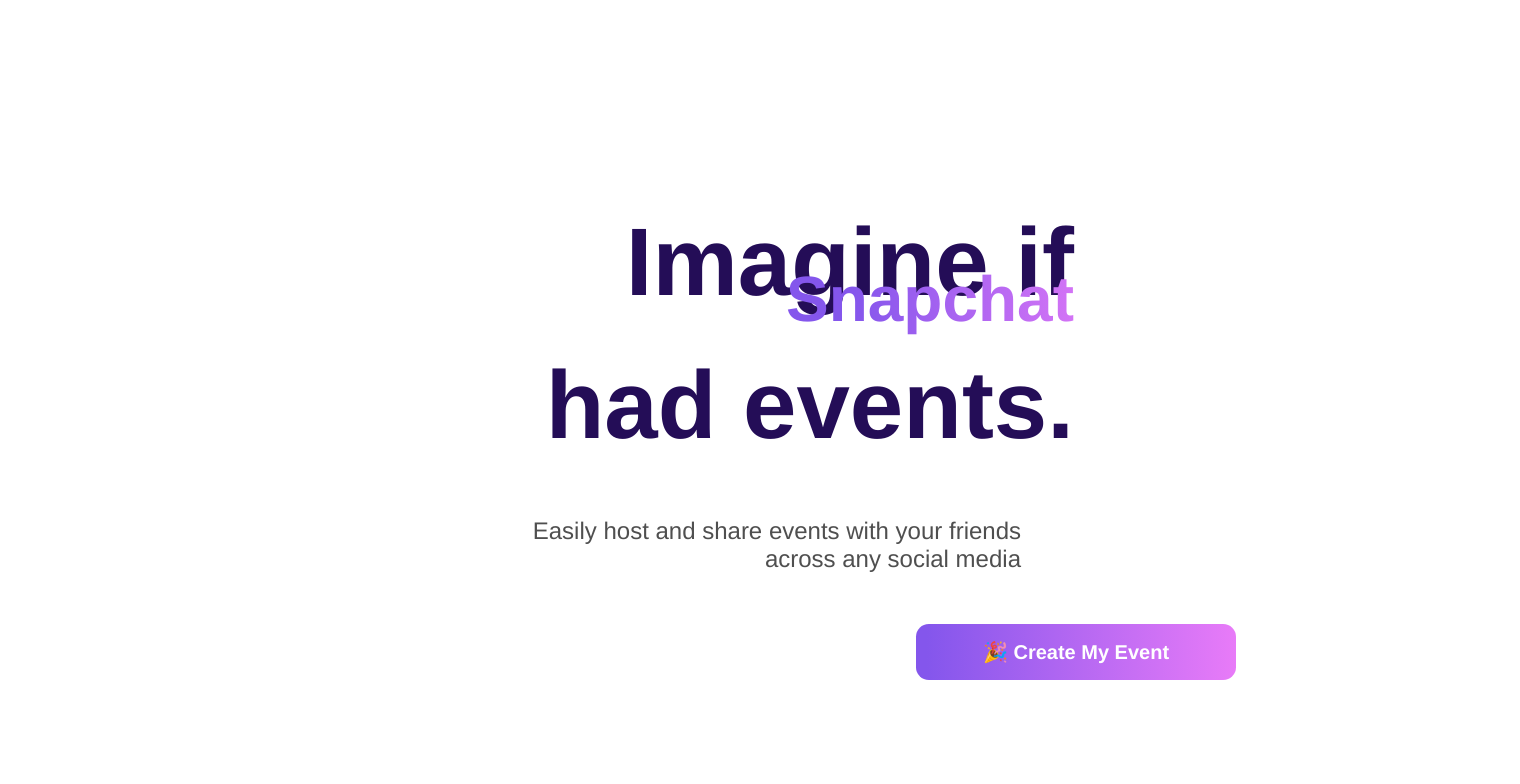
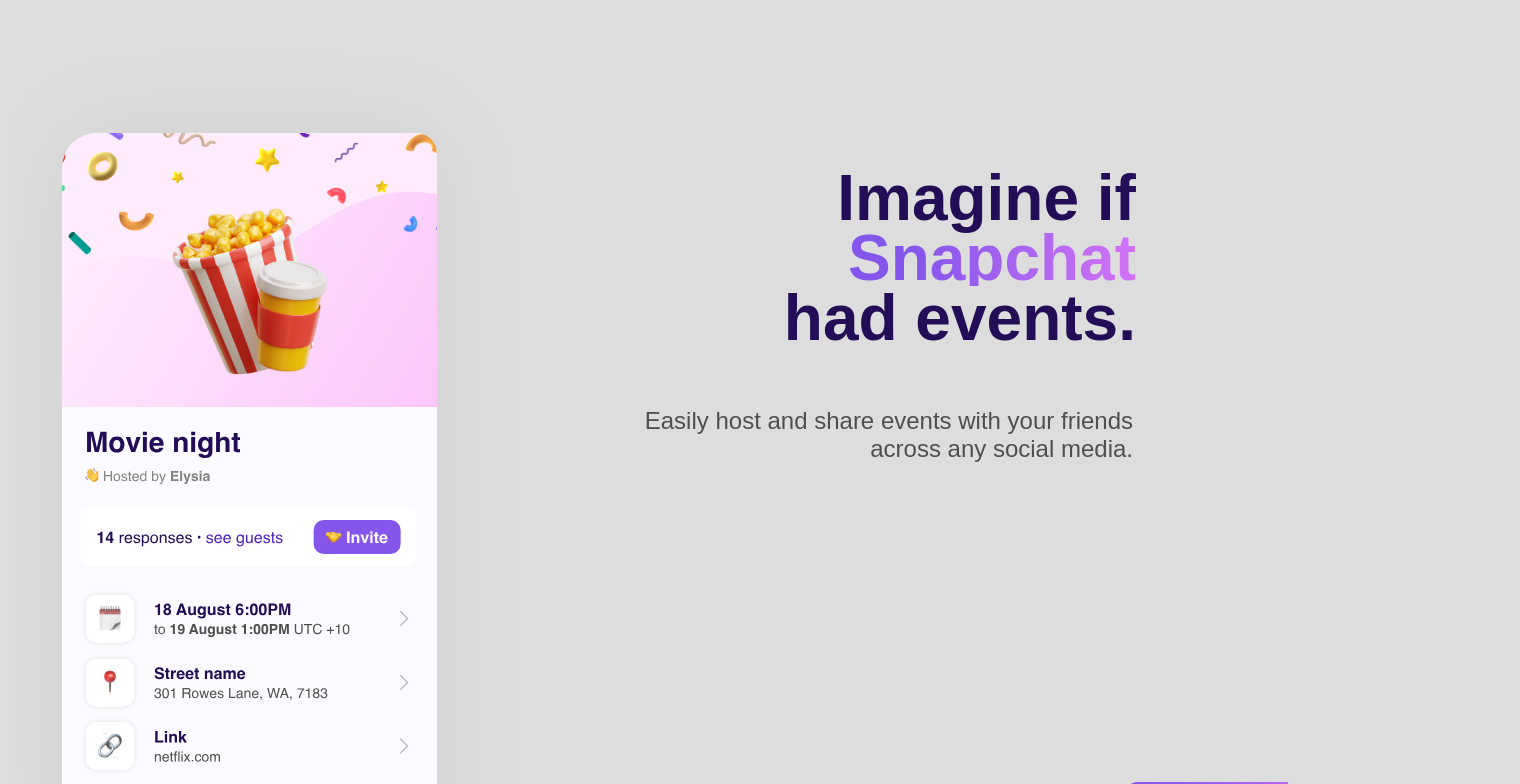
Before and after one commit to ryanghoward/envited-assessment, a React (Create React App) app: page / in a window 1280 px wide. Shown: the top 784 px of the page, 1520 px wide, since content can reach past the window. Built offline with nearby package versions, Linux system fonts and the light colour scheme.

Commit message:
Hompage is decent

```diff
--- a/src/App.css
+++ b/src/App.css
@@ -1,19 +1,37 @@
-.header {
-  color: #240d57;
-  position: absolute;
-  width: 573.91px;
-  height: 192px;
-  left: 0px;
-  top: 0px;
-  font-family: Helvetica;
-  font-style: normal;
-  font-weight: 700;
-  font-size: 4rem;
-  line-height: 4rem;
-  text-align: right;
+* {
+  position: relative;
+  width: 1512px;
+  height: 982px;
+  background: #dddddd;
+  font-family: "Commissioner", sans-serif;
 }
 
-.text-container {
+.homepage {
+  display: flex;
+  flex-direction: column;
+  position: relative;
+  width: 100vw;
+  height: 100vh;
+  overflow: hidden;
+}
+
+.wrapper {
+  display: flex;
+  justify-content: space-between;
+  position: absolute;
+  width: 100%;
+  height: 775.69px;
+  left: calc(50% - 440px / 2 - 366px);
+}
+
+.image-wrapper {
+  top: 125px;
+  background: url("./assets/LPImg.svg") no-repeat;
+  filter: drop-shadow(0px 0px 46.8696px rgba(0, 0, 0, 0.05));
+  border-radius: 35.1522px;
+}
+
+.text-wrapper {
   position: absolute;
   width: 573.91px;
   height: 192px;
@@ -21,13 +39,40 @@
   left: 500px;
 }
 
-.gradient {
+.title-1 {
+  position: absolute;
+  width: 573.91px;
+  height: 192px;
+  left: 0px;
+  top: -35px;
+  font-style: normal;
+  font-weight: 700;
+  font-size: 64px;
+  line-height: 64px;
+  text-align: right;
+  color: #240d57;
+}
+
+.title-2 {
+  position: absolute;
+  width: 573.91px;
+  height: 192px;
+  left: 0px;
+  top: 85px;
+  font-style: normal;
+  font-weight: 700;
+  font-size: 64px;
+  line-height: 64px;
+  text-align: right;
+  color: #240d57;
+}
+
+.text {
   position: absolute;
   width: 295px;
-  height: 74px;
+  height: 100px;
   left: 279px;
-  top: 59px;
-  font-family: Helvetica;
+  top: 10px;
   font-style: normal;
   font-weight: 700;
   font-size: 64px;
@@ -40,10 +85,18 @@
   text-fill-color: transparent;
 }
 
+br {
+  display: block;
+  margin-bottom: 2px;
+  font-size: 2px;
+  line-height: 2px;
+}
+
 .tagline {
   width: 521px;
   height: 56px;
-  font-family: "Helvetica";
+  top: 225px;
+  left: 50px;
   font-style: normal;
   font-weight: 300;
   font-size: 24px;
@@ -55,22 +108,10 @@
   flex-grow: 0;
 }
 
-.homepage img {
-  position: absolute;
-  width: 27.5rem;
-  height: 48.481rem;
-  left: calc(50% - 440px / 2 - 366px);
-  top: 6.25rem;
-  /* background: url(LPImg.svg); */
-  filter: drop-shadow(0px 0px 46.8696px rgba(0, 0, 0, 0.05));
-  border-radius: 2rem;
+.createEvent {
+  left: calc(55% - 320px / 2 + 100px);
+  top: 300px;
 }
-
-/* .body {
-  display: flex;
-  flex-direction: row;
-  border: 1px solid red;
-} */
 
 .button {
   color: #fff;
--- a/src/components/Home.js
+++ b/src/components/Home.js
@@ -1,28 +1,25 @@
 import React from "react";
 // import { Link } from "react-router-dom";
 import "../App.css";
-import img from "../assets/LPImg.svg";
 
 const Home = () => {
   return (
     <div className='homepage'>
-      <div className='header'>
-        <div className='text-container'>
-          <h2 className='title'>
-            Imagine if <br />
-          </h2>
-          <h2 className='gradient'>Snapchat</h2>
-          <h2 className='title'>had events.</h2>
+      <div className='wrapper'>
+        <div className='image-wrapper'></div>
+        <div className='text-wrapper'>
+          <h1 className='title-1'>Imagine if</h1>
+          <h2 className='text gradient'>Snapchat</h2>
+          <h1 className='title-2'>had events.</h1>
           <p className='tagline'>
-            Easily host and share events with your friends across any social
-            media
+            Easily host and share events with your friends <br />
+            across any social media.
           </p>
+          {/* <Link to='/create'> */}
+          <button className='button'>🎉 Create My Event</button>
+          {/* </Link> */}
         </div>
       </div>
-      {/* <img src={img} alt='pic' /> */}
-      {/* <Link to='/create'> */}
-      <button className='button'>🎉 Create My Event</button>
-      {/* </Link> */}
     </div>
   );
 };
```
